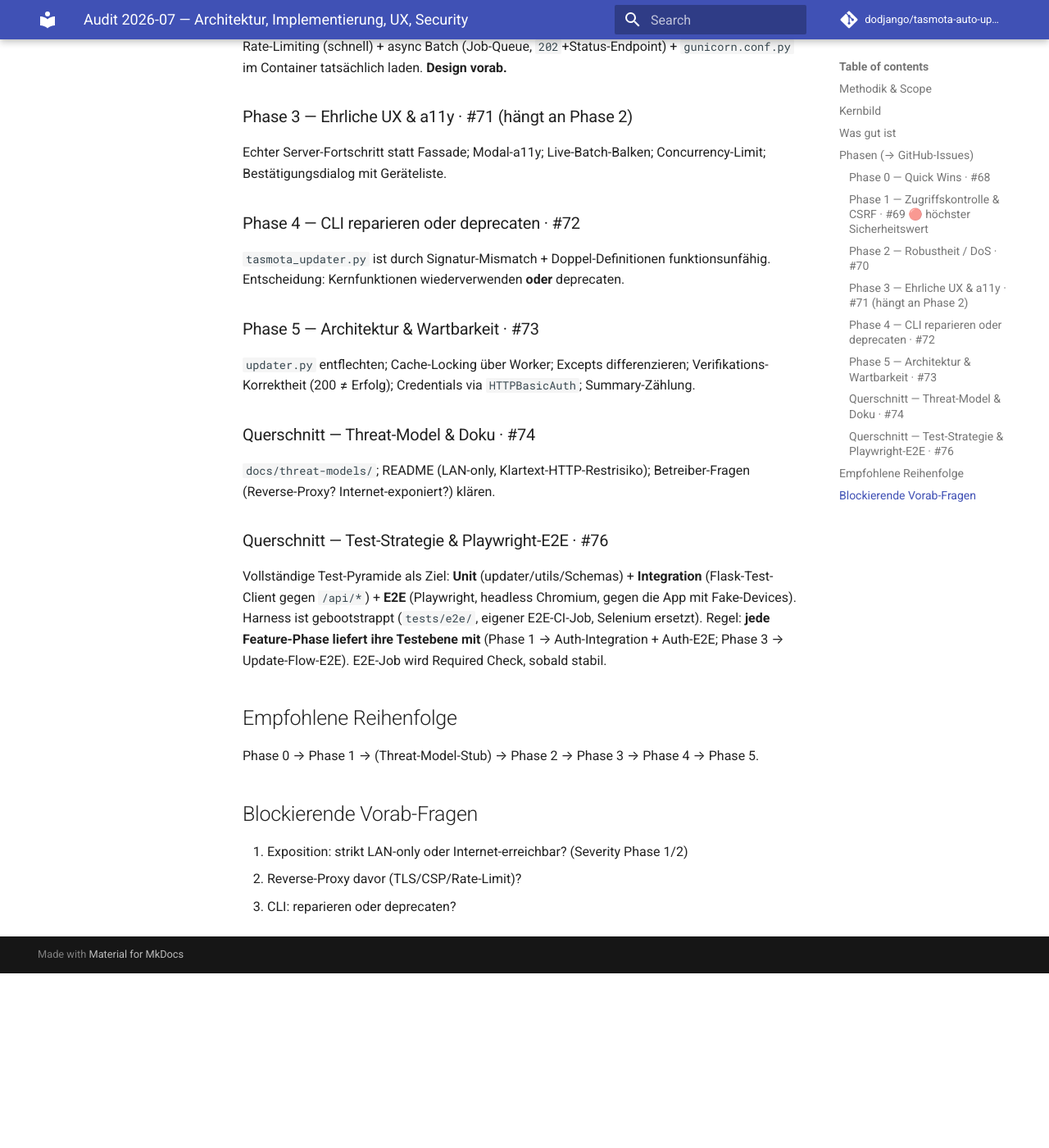
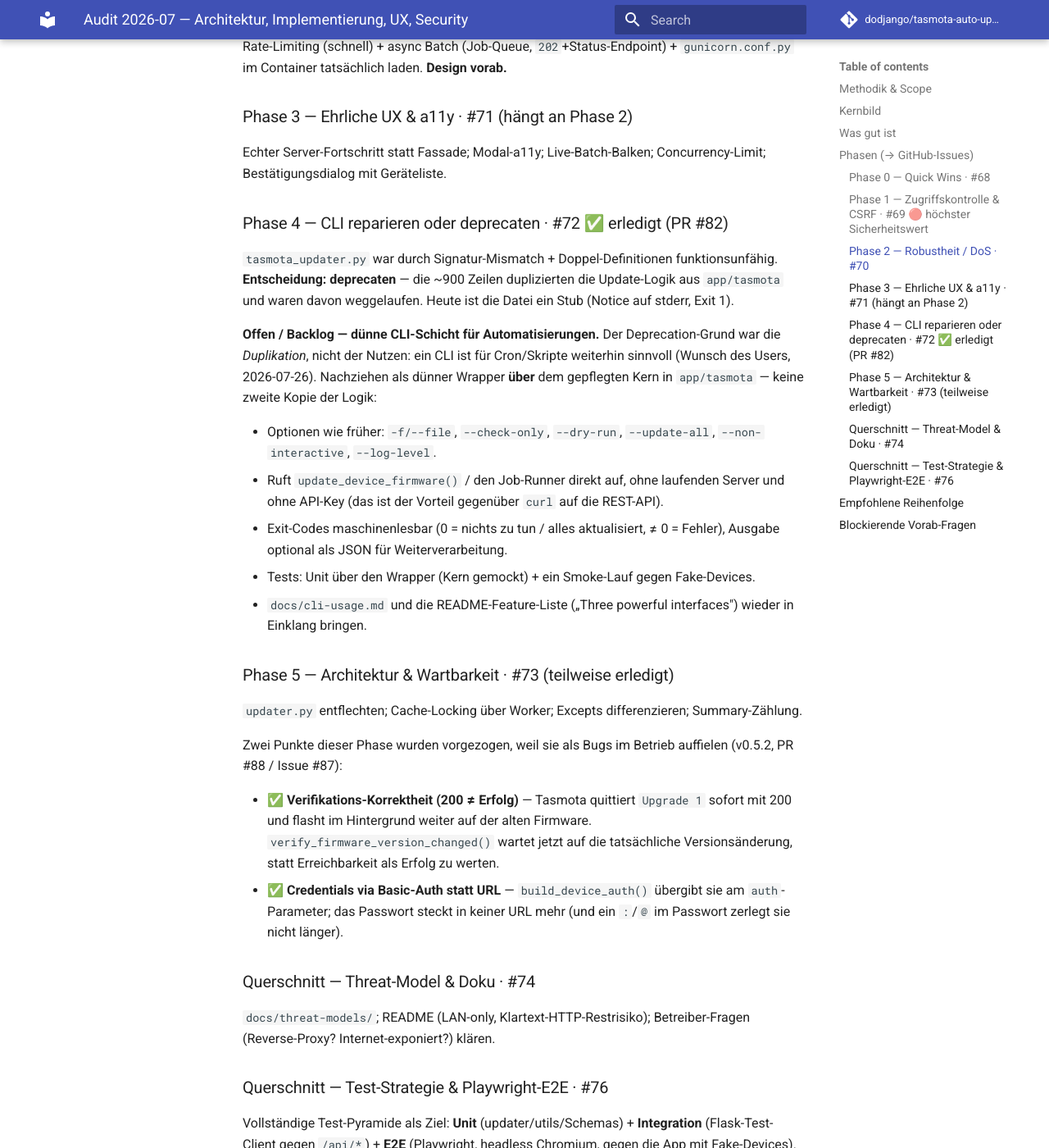
Before and after one commit to dodjango/tasmota-auto-updater, an MkDocs documentation site: the page built from docs/audit-2026-07/implementation-plan.md, in a window 1280 px wide and 1400 px high, scrolled down 1674 px. Shown: the whole window at 82% size. Built offline with MkDocs 1.6.1 and Material for MkDocs 9.7.7, drawn with Linux system fonts in a browser that asks for light colours; comment, search, counter and statistics services are not loaded; before the commit the page ends 2861 px from its top, so only the background shows below that.

Commit message:
docs: stop documenting the deprecated CLI as working
CLAUDE.md contradicted itself: it listed tasmota_updater.py as "DEPRECATED
(stub only)" and two dozen lines later documented `-f devices.yaml`,
`--dry-run`, `--check-only` and `--example` as usable commands, with the
project overview still naming the CLI as one of three ways in. Anyone
following it would hit an exit-1 stub.

Replace those commands with what actually works (the green test core and the
e2e suite) and state plainly that there is no working CLI, pointing at the
REST API for scripting.

The README oversold the same thing with "Three powerful interfaces in one
tool" while one of the three does not run — say two, and spell out that the
CLI is gone.

Record the follow-up in the audit plan: re-introducing a thin CLI over
app/tasmota for automation is wanted; the deprecation was about the
duplicated logic, not about the feature. Also mark the two Phase 5 items
that shipped early in v0.5.2 (200 != success verification, credentials via
basic auth instead of the URL).

```diff
--- a/docs/audit-2026-07/implementation-plan.md
+++ b/docs/audit-2026-07/implementation-plan.md
@@ -58,15 +58,42 @@
 Echter Server-Fortschritt statt Fassade; Modal-a11y; Live-Batch-Balken;
 Concurrency-Limit; Bestätigungsdialog mit Geräteliste.
 
-### Phase 4 — CLI reparieren oder deprecaten · #72
-`tasmota_updater.py` ist durch Signatur-Mismatch + Doppel-Definitionen
-funktionsunfähig. Entscheidung: Kernfunktionen wiederverwenden **oder**
-deprecaten.
+### Phase 4 — CLI reparieren oder deprecaten · #72  ✅ erledigt (PR #82)
+`tasmota_updater.py` war durch Signatur-Mismatch + Doppel-Definitionen
+funktionsunfähig. **Entscheidung: deprecaten** — die ~900 Zeilen duplizierten
+die Update-Logik aus `app/tasmota` und waren davon weggelaufen. Heute ist die
+Datei ein Stub (Notice auf stderr, Exit 1).
 
-### Phase 5 — Architektur & Wartbarkeit · #73
+**Offen / Backlog — dünne CLI-Schicht für Automatisierungen.** Der
+Deprecation-Grund war die *Duplikation*, nicht der Nutzen: ein CLI ist für
+Cron/Skripte weiterhin sinnvoll (Wunsch des Users, 2026-07-26). Nachziehen als
+dünner Wrapper **über** dem gepflegten Kern in `app/tasmota` — keine zweite
+Kopie der Logik:
+
+- Optionen wie früher: `-f/--file`, `--check-only`, `--dry-run`, `--update-all`,
+  `--non-interactive`, `--log-level`.
+- Ruft `update_device_firmware()` / den Job-Runner direkt auf, ohne laufenden
+  Server und ohne API-Key (das ist der Vorteil gegenüber `curl` auf die REST-API).
+- Exit-Codes maschinenlesbar (0 = nichts zu tun / alles aktualisiert, ≠ 0 =
+  Fehler), Ausgabe optional als JSON für Weiterverarbeitung.
+- Tests: Unit über den Wrapper (Kern gemockt) + ein Smoke-Lauf gegen Fake-Devices.
+- `docs/cli-usage.md` und die README-Feature-Liste („Three powerful interfaces")
+  wieder in Einklang bringen.
+
+### Phase 5 — Architektur & Wartbarkeit · #73  (teilweise erledigt)
 `updater.py` entflechten; Cache-Locking über Worker; Excepts differenzieren;
-Verifikations-Korrektheit (200 ≠ Erfolg); Credentials via `HTTPBasicAuth`;
 Summary-Zählung.
+
+Zwei Punkte dieser Phase wurden vorgezogen, weil sie als Bugs im Betrieb
+auffielen (v0.5.2, PR #88 / Issue #87):
+
+- ✅ **Verifikations-Korrektheit (200 ≠ Erfolg)** — Tasmota quittiert `Upgrade 1`
+  sofort mit 200 und flasht im Hintergrund weiter auf der alten Firmware.
+  `verify_firmware_version_changed()` wartet jetzt auf die tatsächliche
+  Versionsänderung, statt Erreichbarkeit als Erfolg zu werten.
+- ✅ **Credentials via Basic-Auth statt URL** — `build_device_auth()` übergibt sie
+  am `auth`-Parameter; das Passwort steckt in keiner URL mehr (und ein `:`/`@`
+  im Passwort zerlegt sie nicht länger).
 
 ### Querschnitt — Threat-Model & Doku · #74
 `docs/threat-models/`; README (LAN-only, Klartext-HTTP-Restrisiko);
```
Also changed, not shown: CLAUDE.md (+12 -15 lines), README.md (+5 -2 lines).
